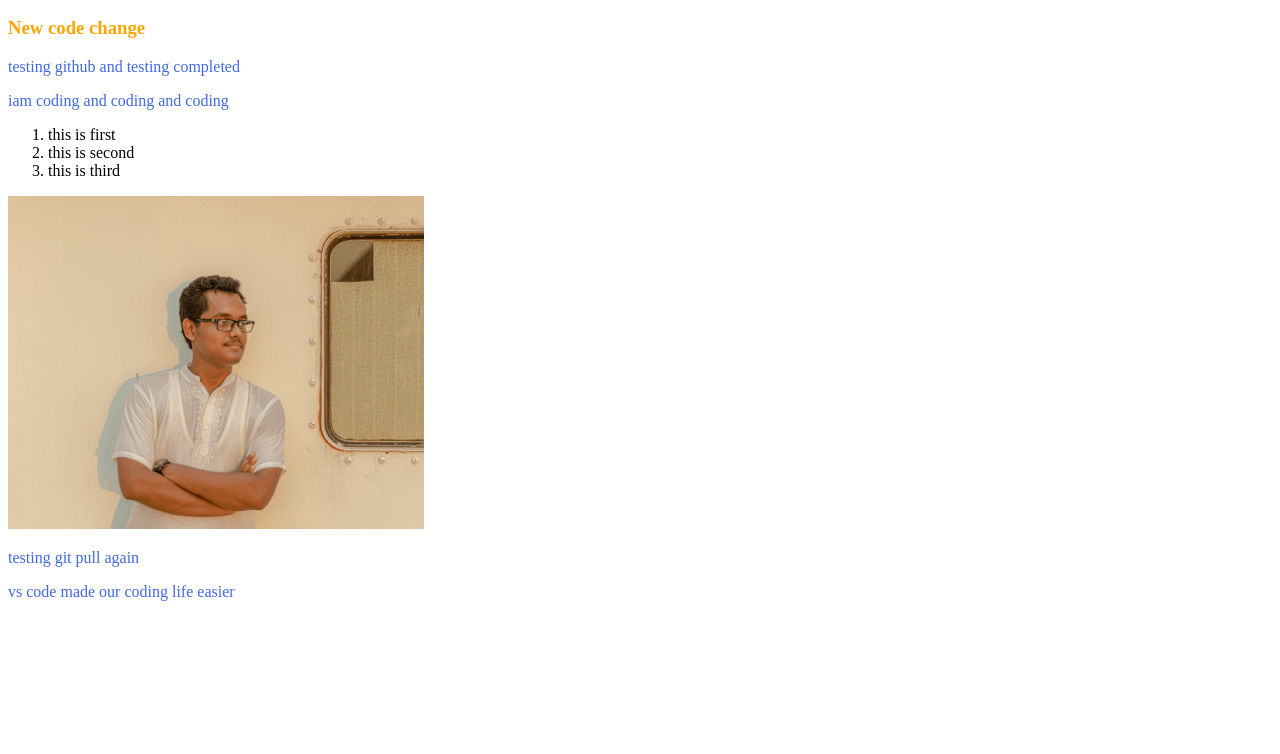
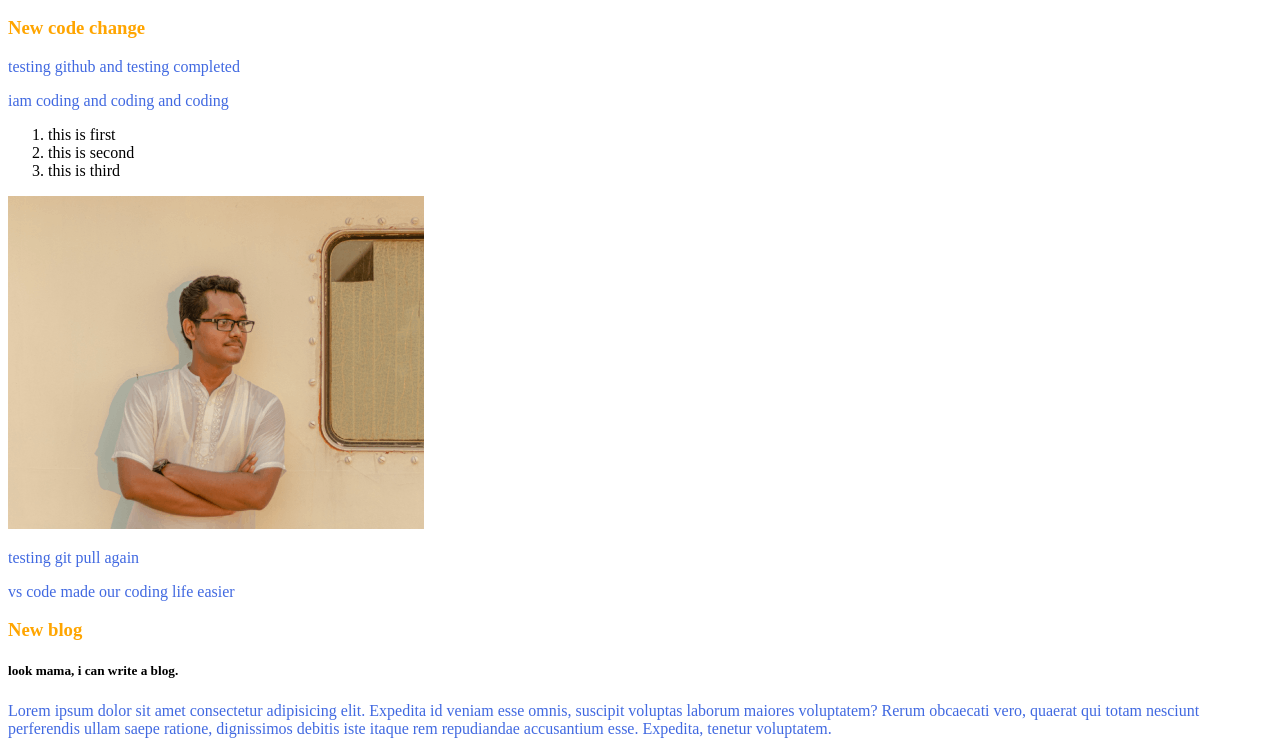
Before and after one commit to asrafsujan247/my-second-repo, a plain HTML site: page index.html in a window 1280 px wide. Shown: the part 110-864 px from the top of the page. Before the commit the page ends 800 px from the top, so only its background shows below. Drawn offline with Linux system fonts and the light colour scheme.

Commit message:
new blog added

```diff
--- a/index.html
+++ b/index.html
@@ -21,5 +21,11 @@
     <img src="sujan.png" alt="">
     <p>testing git pull again</p>
     <p>vs code made our coding life easier</p>
+    <div>
+        <h3>New blog</h3>
+        <h5>look mama, i can write a blog.</h5>
+        <p>Lorem ipsum dolor sit amet consectetur adipisicing elit. Expedita id veniam esse omnis, suscipit voluptas laborum maiores voluptatem? Rerum obcaecati vero, quaerat qui totam nesciunt perferendis ullam saepe ratione, dignissimos debitis iste itaque rem repudiandae accusantium esse. Expedita, tenetur voluptatem.</p>
+    </div>
+
 </body>
 </html>
```
